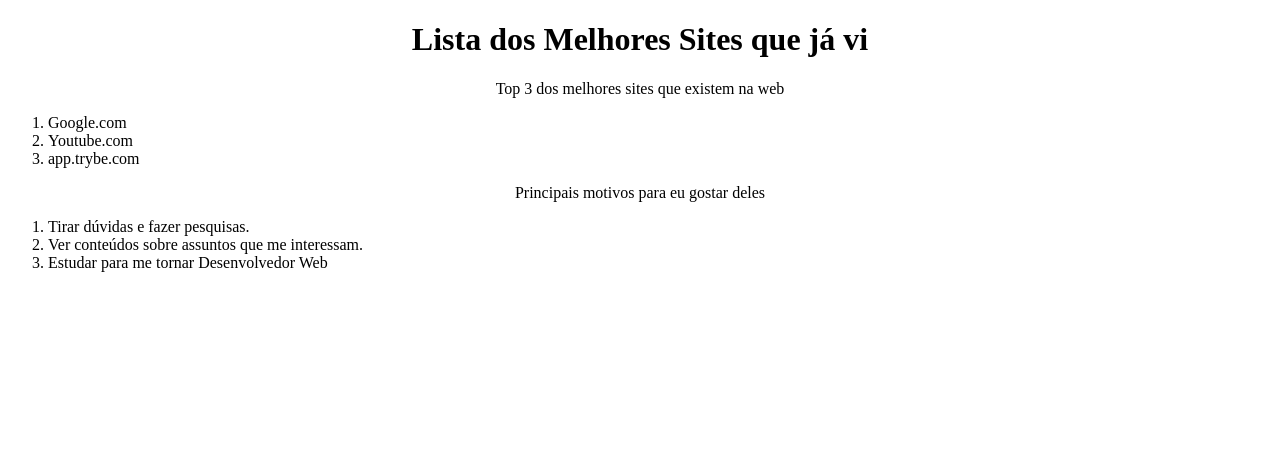
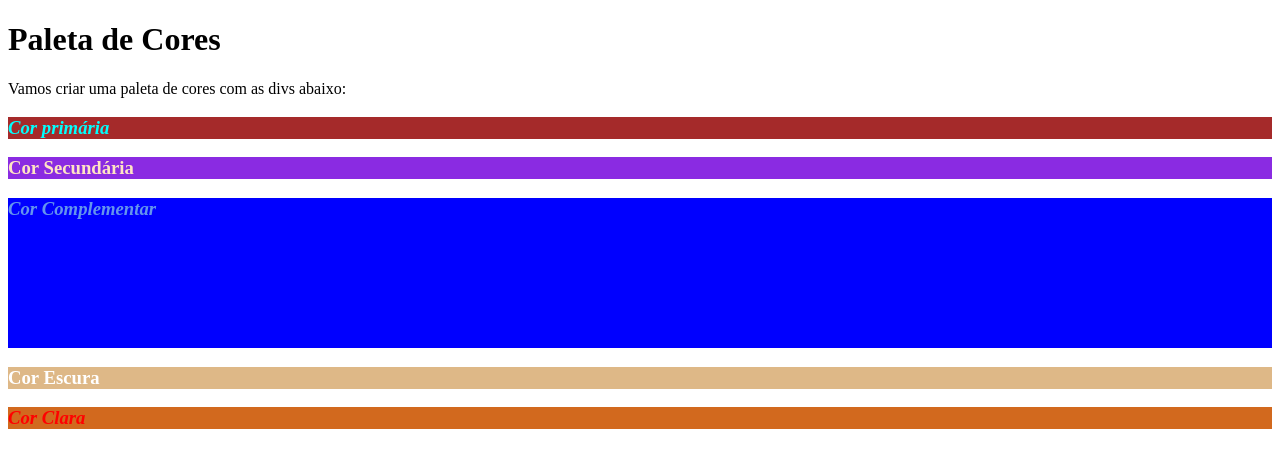
Before and after one commit to jonatasnepomuceno/trybe-exercicios, a plain HTML site: page fundamentos/bloco-03-introducao-html-css/dia03-html-css-seletores-posicionamento/index.html in a window 1280 px wide. Drawn offline with Linux system fonts and the light colour scheme.

Commit message:
Exercicio Fixar II - Agrupamento de Seletores e Pseudoclasses

```diff
--- a/fundamentos/bloco-03-introducao-html-css/dia03-html-css-seletores-posicionamento/index.html
+++ b/fundamentos/bloco-03-introducao-html-css/dia03-html-css-seletores-posicionamento/index.html
@@ -2,22 +2,26 @@
 <html lang="pt-br">
 <head>
   <meta charset="UTF-8">
-    <title>Agrupando Seletores</title>
+  <title>Pseudoclasses</title>
   <link rel="stylesheet" href="style.css">
 </head>
 <body>
-    <h1>Lista dos Melhores Sites que já vi</h1>
-    <p>Top 3 dos melhores sites que existem na web</p>
-    <ol>
-      <li>Google.com</li>
-      <li>Youtube.com</li>
-      <li>app.trybe.com</li>
-    </ol>
-    <p>Principais motivos para eu gostar deles</p>
-    <ol>
-      <li>Tirar dúvidas e fazer pesquisas.</li>
-      <li>Ver conteúdos sobre assuntos que me interessam.</li>
-      <li>Estudar para me tornar Desenvolvedor Web</li>
-    </ol>
+  <h1>Paleta de Cores</h1>
+  <p>Vamos criar uma paleta de cores com as divs abaixo:</p>
+  <div>
+    <h3>Cor primária</h3>
+  </div>
+  <div>
+    <h3>Cor Secundária</h3>
+  </div>
+  <div>
+    <h3>Cor Complementar</h3>
+  </div>
+  <div>
+    <h3>Cor Escura</h3>
+  </div>
+  <div>
+    <h3>Cor Clara</h3>
+  </div>
 </body>
 </html>
--- a/fundamentos/bloco-03-introducao-html-css/dia03-html-css-seletores-posicionamento/style.css
+++ b/fundamentos/bloco-03-introducao-html-css/dia03-html-css-seletores-posicionamento/style.css
@@ -1,11 +1,51 @@
-h1, p {
-  text-align: center;
+div:hover {
+  border: 3px solid green;
 }
 
-li:hover {
+div:nth-of-type(1) {
   background-color: brown;
 }
 
-li:active {
-  font-family: 'Courier New', Courier, monospace;
+div:nth-of-type(2) {
+  background-color: blueviolet;
 }
+
+div:nth-of-type(3) {
+  background-color: blue;
+}
+
+div:nth-of-type(4) {
+  background-color: burlywood;
+}
+
+div:nth-of-type(5) {
+  background-color: chocolate;
+}
+
+div:nth-of-type(1) > h3 {
+  color: aqua;
+}
+
+div:nth-of-type(2) > h3 {
+  color: bisque;
+}
+
+div:nth-of-type(3) > h3 {
+  color: cornflowerblue;
+}
+
+div:nth-of-type(4) > h3 {
+  color: white;
+}
+
+div:nth-of-type(5) > h3 {
+  color: red;
+}
+
+div:nth-of-type(3) {
+  height: 150px;
+}
+
+div:nth-child(2n+1) {
+  font-style: italic;
+}
```
Lines whose indentation alone changed are shown as unchanged.
